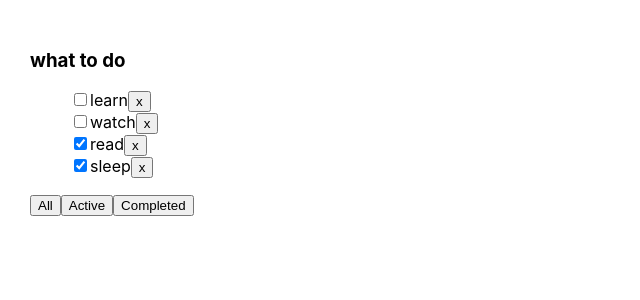
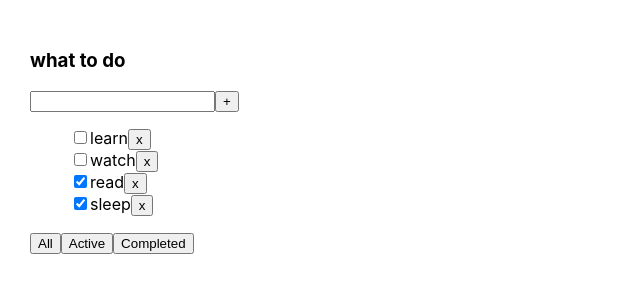
Before and after one commit to Asya0/todo-list, a React (Create React App) app in the folder todolist/: page / in a window 1280 px wide. Shown: the top 300 px of the page, without its empty margins (0-640 px from the left). Built offline with nearby package versions, Linux system fonts and the light colour scheme.

Commit message:
feat: adding a new task by pressing enter

```diff
--- a/todolist/src/App.js
+++ b/todolist/src/App.js
@@ -12,6 +12,7 @@ function App() {
     { id: uuid(), title: "read", isDone: true },
     { id: uuid(), title: "sleep", isDone: true }
   ])
+  console.log(tasks)
   let FilterValueType = "all" || "completed" || "active"
 
 
@@ -28,7 +29,14 @@ function App() {
     let filteredTasks = tasks.filter((i) => i.id !== id)
     setTasks(filteredTasks)
   }
-
+  function addTask(title) {
+    let newTask = {
+      // id: uuid(), title: "New task", isDone: false,
+      id: uuid(), title: title, isDone: false,
+    }
+    let newTasks = [newTask, ...tasks]
+    setTasks(newTasks)
+  }
   let taskForTodolist = tasks;
   if (filter === "completed") {
     taskForTodolist = tasks.filter(i => i.isDone === true)
@@ -43,6 +51,7 @@ function App() {
         tasks={taskForTodolist}
         removeTask={removeTask}
         changeFilter={changeFilter}
+        addTask={addTask}
       />
     </div>
   );
--- a/todolist/src/Todolist.js
+++ b/todolist/src/Todolist.js
@@ -1,10 +1,30 @@
 import { useState } from "react";
 
 export function Todolist(props) {
+  const [newTaskTitle, setNewTaskTitle] = useState("")
+
+  // setNewTaskTitle = newTaskTitle.onChange()
+
+
   return (
     <div>
       <h3>{props.title}</h3>
-
+      <div>
+        <input
+          value={newTaskTitle}
+          onChange={(e) => setNewTaskTitle(e.currentTarget.value)}
+          onKeyPress={(e) => {
+            if (e.charCode === 13) {
+              props.addTask(newTaskTitle);
+              setNewTaskTitle("");
+            }
+          }}
+        />
+        <button onClick={() => {
+          props.addTask(newTaskTitle);
+          setNewTaskTitle("");
+        }}>+</button>
+      </div>
       <ul>
         {
           //рисуем здесь li
@@ -12,18 +32,18 @@ export function Todolist(props) {
           props.tasks.map((i) => {
             return <li><input type='checkbox' checked={i.isDone} />
               <span>{i.title}</span>
-              <button onClick={() => { props.removeTask(i.id) }}>x</button>
+              <button onClick={(e) => { props.removeTask(i.id) }}>x</button>
             </li>
           })
         }
 
       </ul>
       <div>
-        <button onClick={() => props.changeFilter("all")}>All</button>
-        <button onClick={() => props.changeFilter("active")}>Active</button>
-        <button onClick={() => props.changeFilter("completed")}>Completed</button>
+        <button onClick={(e) => props.changeFilter("all")}>All</button>
+        <button onClick={(e) => props.changeFilter("active")}>Active</button>
+        <button onClick={(e) => props.changeFilter("completed")}>Completed</button>
       </div>
 
-    </div>
+    </div >
   );
 }
```
